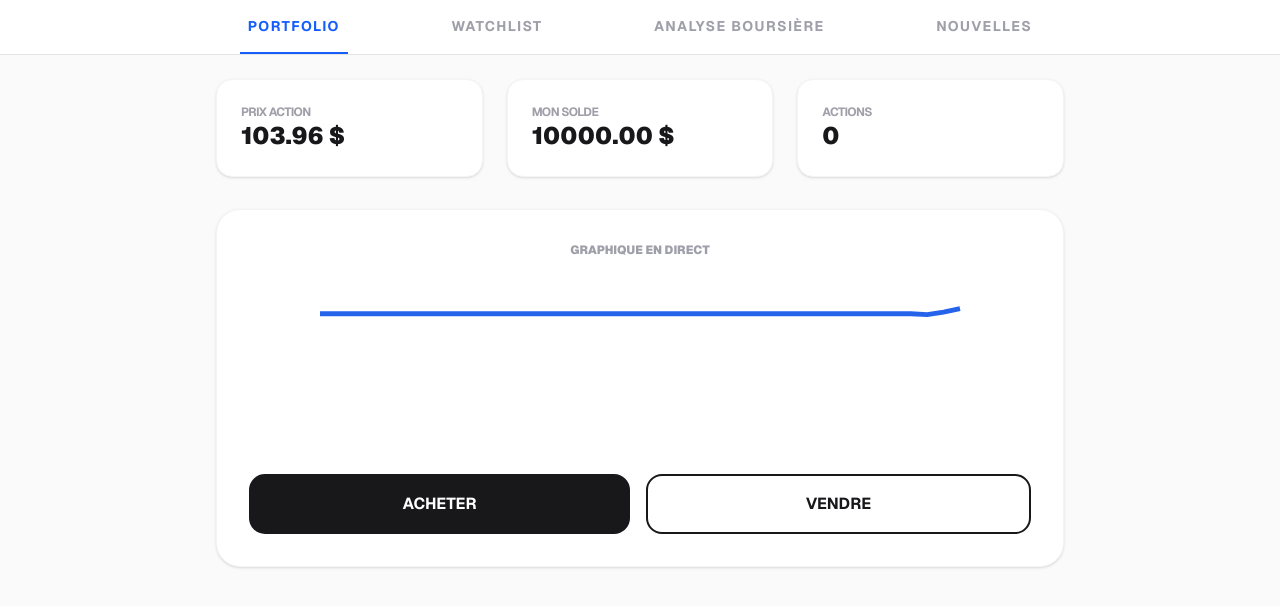
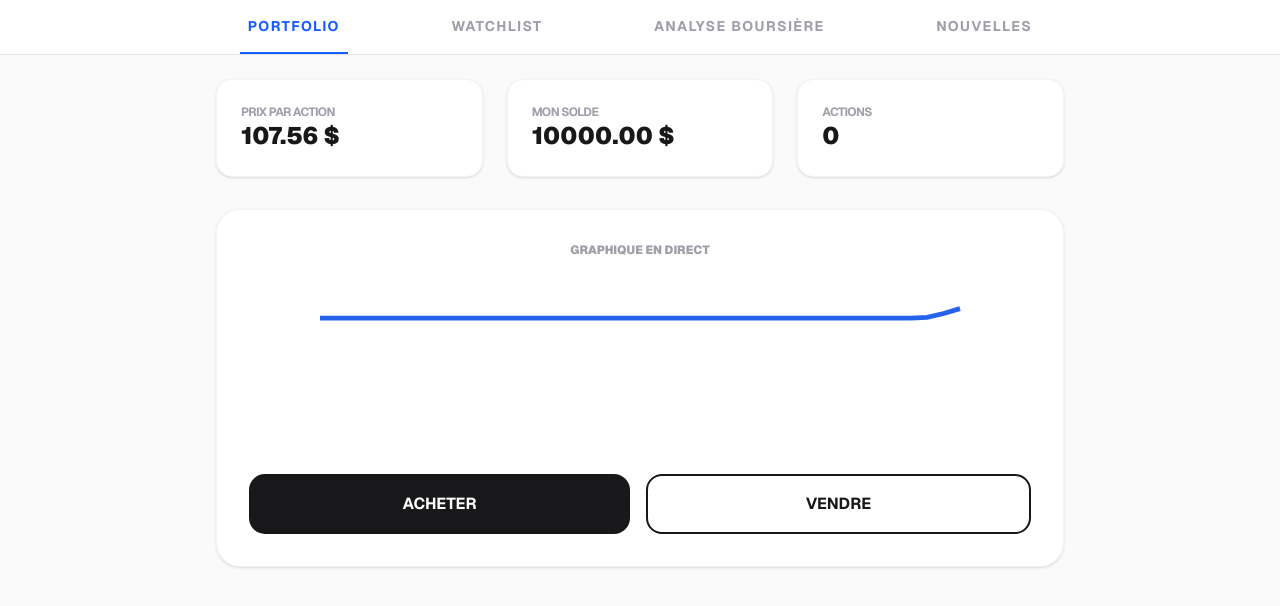
Before and after one commit to Alwafa-Altawil/PROJECT_STOCKMARKET, a Next.js app in the folder Frontend/frontend/: page / in a window 1280 px wide. Shown: the top 606 px of the page. Built offline with nearby package versions, Linux system fonts and the light colour scheme.

Commit message:
economie fix

```diff
--- a/Frontend/frontend/app/page.tsx
+++ b/Frontend/frontend/app/page.tsx
@@ -14,7 +14,7 @@ export default function StockApp() {
   // Simulation du flux boursier en arrière-plan
   useEffect(() => {
     const interval = setInterval(() => {
-      const change = (Math.random() - 0.5) * 8;
+      const change = (Math.random() - 0.35) * 8;
       setPrice((prev) => {
         const newPrice = Math.max(1, prev + change);
         setHistory((prevH) => [...prevH.slice(1), newPrice]);
@@ -56,7 +56,7 @@ export default function StockApp() {
         {activeTab === "portfolio" && (
           <div className="space-y-8 animate-in fade-in duration-500">
             <div className="grid grid-cols-1 md:grid-cols-3 gap-6">
-              <StatCard title="Prix Action" value={`${price.toFixed(2)} $`} />
+              <StatCard title="Prix par Action" value={`${price.toFixed(2)} $`} />
               <StatCard title="Mon Solde" value={`${balance.toFixed(2)} $`} />
               <StatCard title="Actions" value={shares.toString()} />
             </div>
```
